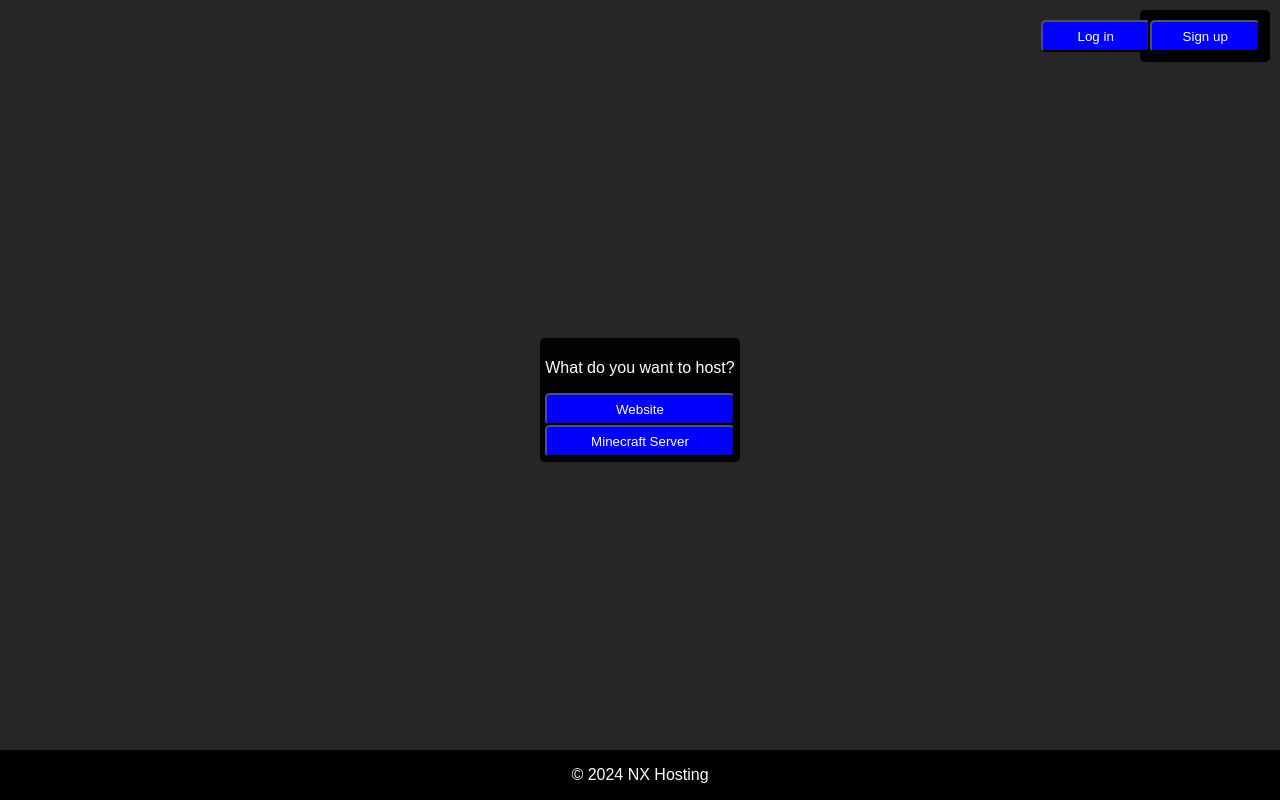
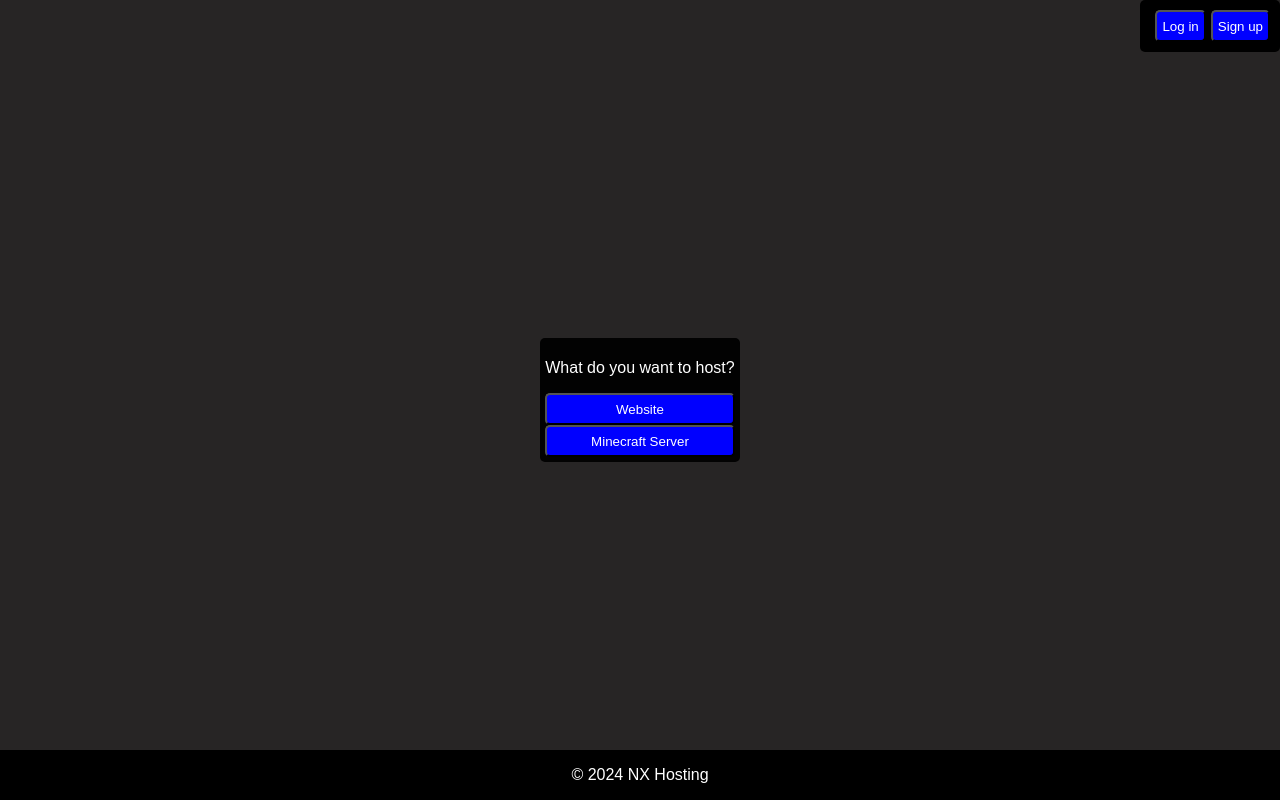
Before and after one commit to hinoobers/nxhosting-web, a plain HTML site: page index.html in a window 1280 px wide. Drawn offline with Linux system fonts and the light colour scheme.

Commit message:
Fix the top bar buttons

```diff
--- a/styles/main.css
+++ b/styles/main.css
@@ -16,12 +16,12 @@ body {
     position: absolute;
     top: 0;
     right: 0;
-    margin: 10px;
+    margin: px;
     padding: 10px;
+    width: fit-content;
 }
 
-.container button,
-.top-bar button {
+button {
     background-color: blue;
     border-radius: 5px;
     padding: 5px;
@@ -29,6 +29,11 @@ body {
     width: fit-content;
     min-width: 100%;
     height: 2rem;
+}
+
+.top-bar button {
+    min-width: 0;
+    margin-left: 5px;
 }
 
 .container {
```
